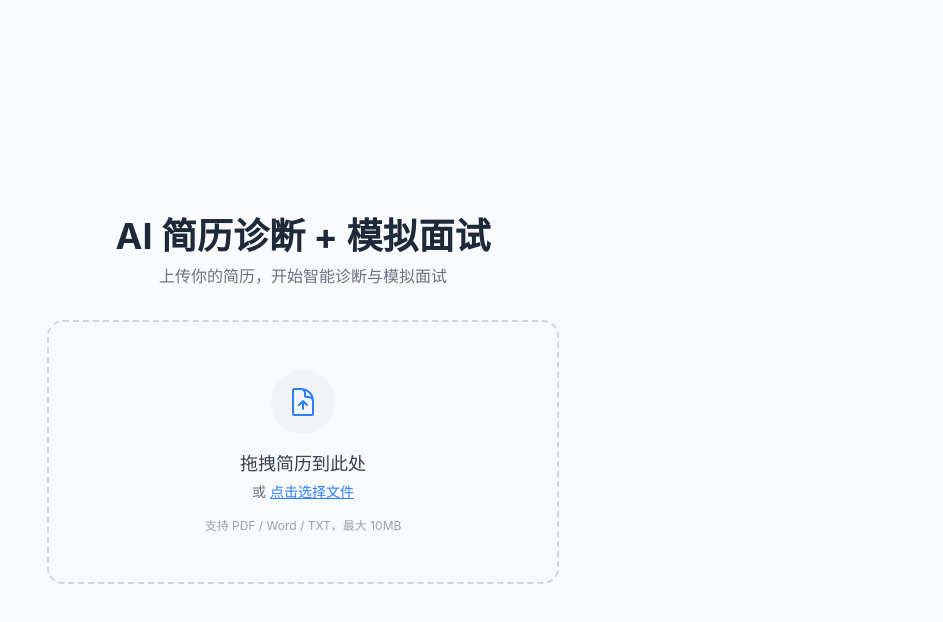
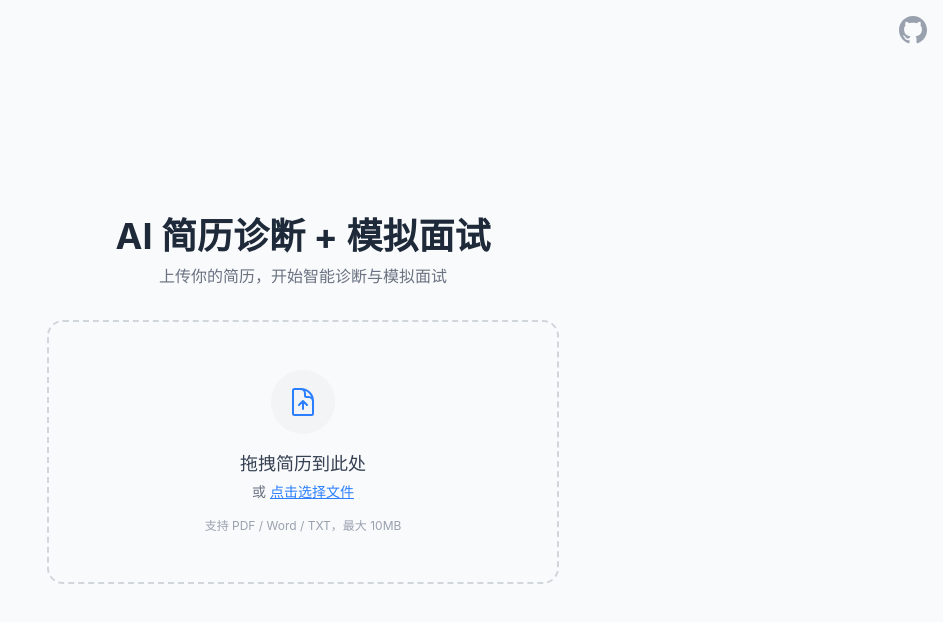
Before and after one commit to Katrina55553/Resume-Agent, a React (Vite) app in the folder frontend/: page / in a window 1280 px wide. Shown: the top 622 px of the page, without its empty margins (337-1280 px from the left). Built offline with nearby package versions, Linux system fonts and the light colour scheme.

Commit message:
feat: 首页添加 GitHub 图标链接

```diff
--- a/frontend/src/pages/HomePage.tsx
+++ b/frontend/src/pages/HomePage.tsx
@@ -48,7 +48,20 @@
   }, [reset]);
 
   return (
-    <div className="flex min-h-screen items-center justify-center bg-gray-50 px-4">
+    <div className="flex min-h-screen items-center justify-center bg-gray-50 px-4 relative">
+      {/* GitHub 链接 */}
+      <a
+        href="https://github.com/Katrina55553/resume-agent"
+        target="_blank"
+        rel="noopener noreferrer"
+        className="absolute top-4 right-4 text-gray-400 hover:text-gray-700 transition"
+        title="GitHub"
+      >
+        <svg className="w-7 h-7" viewBox="0 0 24 24" fill="currentColor">
+          <path d="M12 0c-6.626 0-12 5.373-12 12 0 5.302 3.438 9.8 8.207 11.387.599.111.793-.261.793-.577v-2.234c-3.338.726-4.033-1.416-4.033-1.416-.546-1.387-1.333-1.756-1.333-1.756-1.089-.745.083-.729.083-.729 1.205.084 1.839 1.237 1.839 1.237 1.07 1.834 2.807 1.304 3.492.997.107-.775.418-1.305.762-1.604-2.665-.305-5.467-1.334-5.467-5.931 0-1.311.469-2.381 1.236-3.221-.124-.303-.535-1.524.117-3.176 0 0 1.008-.322 3.301 1.23.957-.266 1.983-.399 3.003-.404 1.02.005 2.047.138 3.006.404 2.291-1.552 3.297-1.23 3.297-1.23.653 1.653.242 2.874.118 3.176.77.84 1.235 1.911 1.235 3.221 0 4.609-2.807 5.624-5.479 5.921.43.372.823 1.102.823 2.222v3.293c0 .319.192.694.801.576 4.765-1.589 8.199-6.086 8.199-11.386 0-6.627-5.373-12-12-12z"/>
+        </svg>
+      </a>
+
       <div className="w-full max-w-lg">
         {/* 标题 */}
         <div className="text-center mb-8">
```
Also changed, not shown: 4 other files (tests, documents, lock files or other folders).
